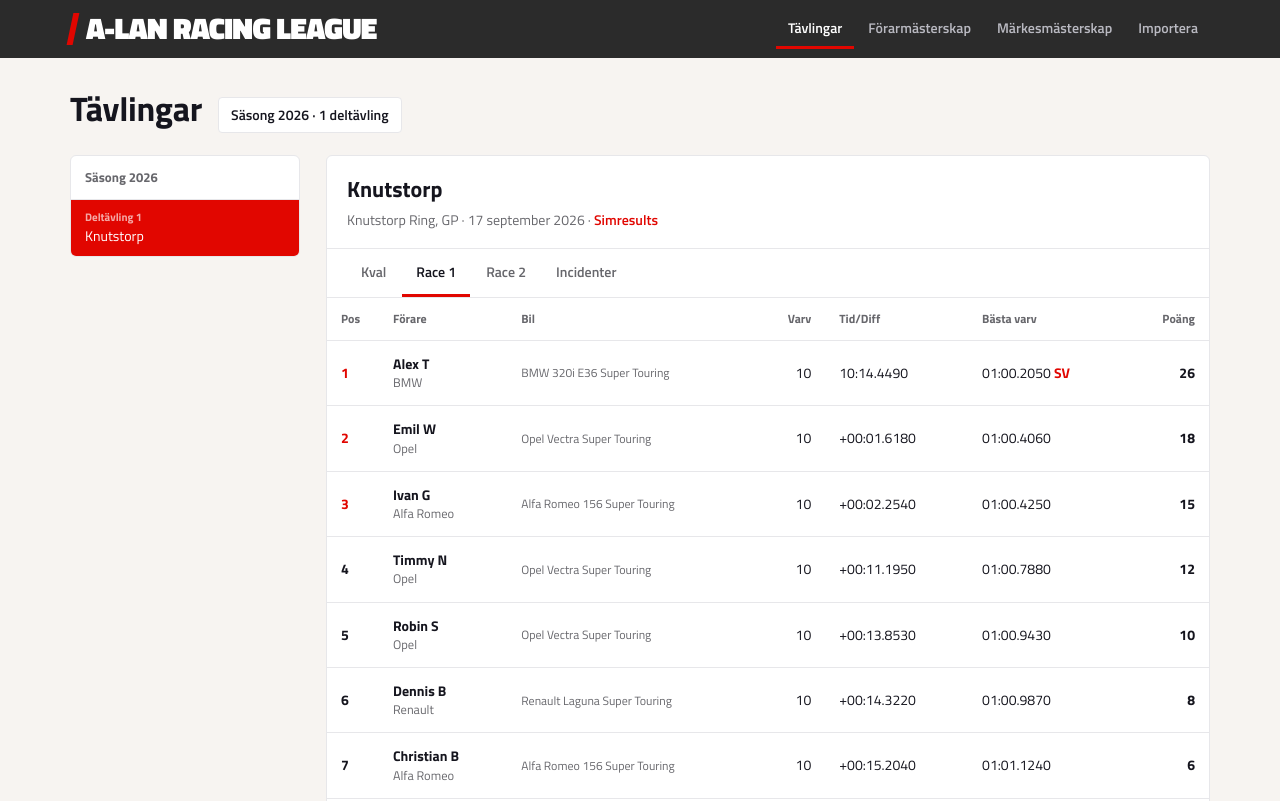
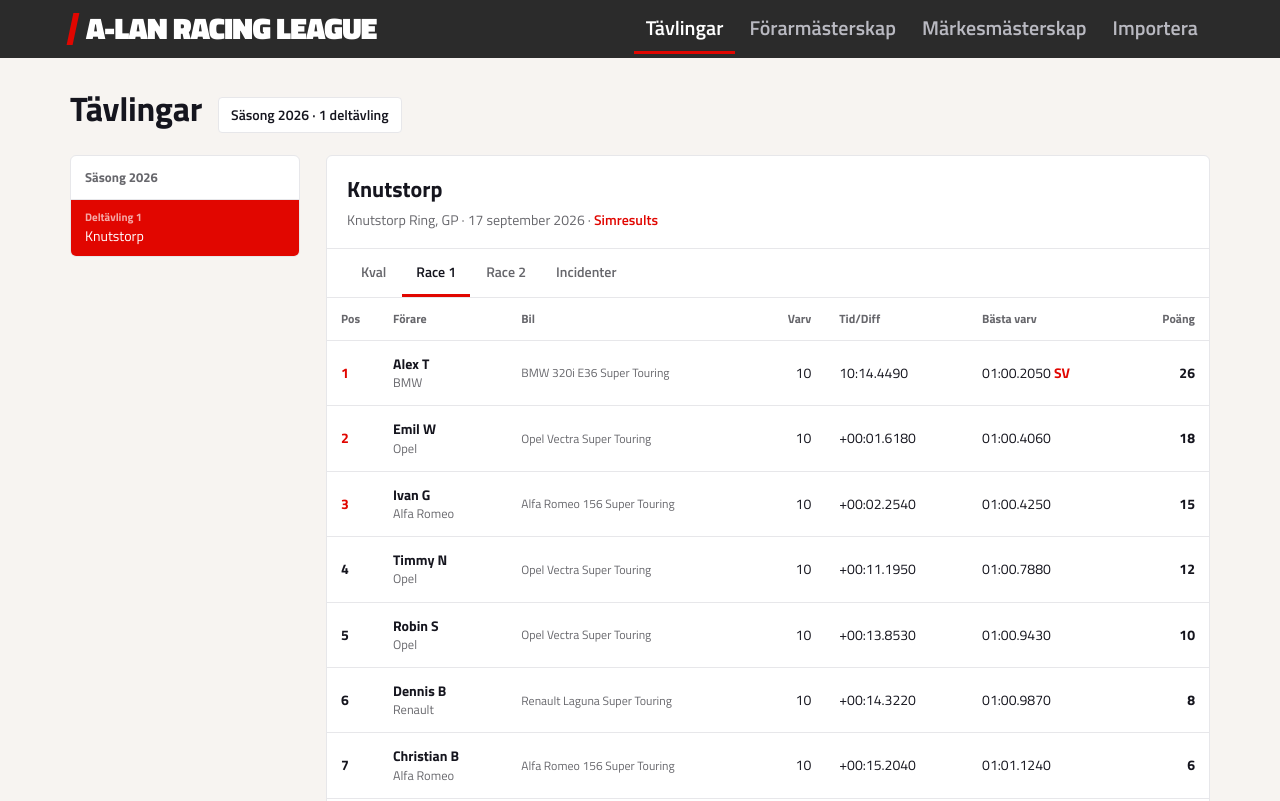
Before and after one commit to alexandertorner88-beep/a-lan, a plain HTML site: page site/index.html in a window 1280 px wide. Shown: the top 801 px of the page. Drawn offline with Linux system fonts and the light colour scheme.

Commit message:
Increase font size of navigation buttons

```diff
--- a/site/index.html
+++ b/site/index.html
@@ -34,7 +34,7 @@ button{font-family:inherit}
 .brand{display:flex;align-items:center;gap:10px;font-weight:900;font-size:30px;letter-spacing:-.02em}
 .brand .mark{width:6px;height:32px;background:var(--red);transform:skewX(-12deg)}
 .nav{display:flex;gap:2px;margin-left:auto;flex-wrap:wrap}
-.nav button{background:none;border:0;color:#B9B9C1;font-size:14px;font-weight:600;
+.nav button{background:none;border:0;color:#B9B9C1;font-size:20px;font-weight:600;
   padding:8px 12px;cursor:pointer;border-bottom:3px solid transparent}
 .nav button:hover{color:#fff}
 .nav button[aria-current="true"]{color:#fff;border-bottom-color:var(--red)}
```
